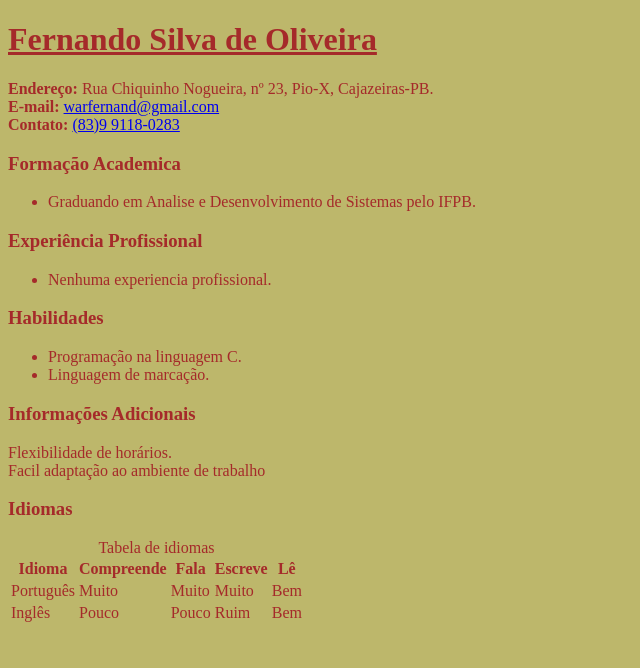
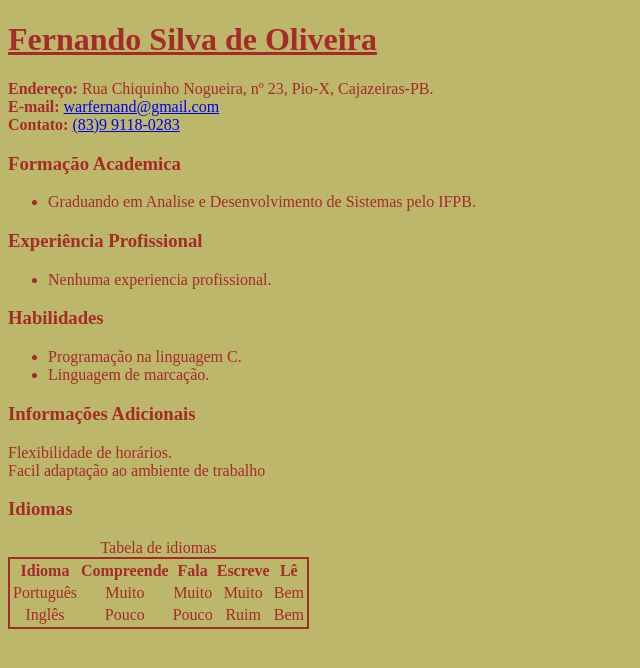
Before and after one commit to warfernand/Atividade-1, a plain HTML site: page index.html in a window 1280 px wide. Shown: the whole page, without its empty margins (0-640 px from the left). Drawn offline with Linux system fonts and the light colour scheme.

Commit message:
Primeira versão v1.o.1

```diff
--- a/estilo.css
+++ b/estilo.css
@@ -2,4 +2,12 @@ body{
     background-color: darkkhaki;
     color: brown;
     text-decoration:red;
+
 }
+table{
+    border: 2px solid;
+}
+
+td, th {
+    text-align: center;
+}
```
